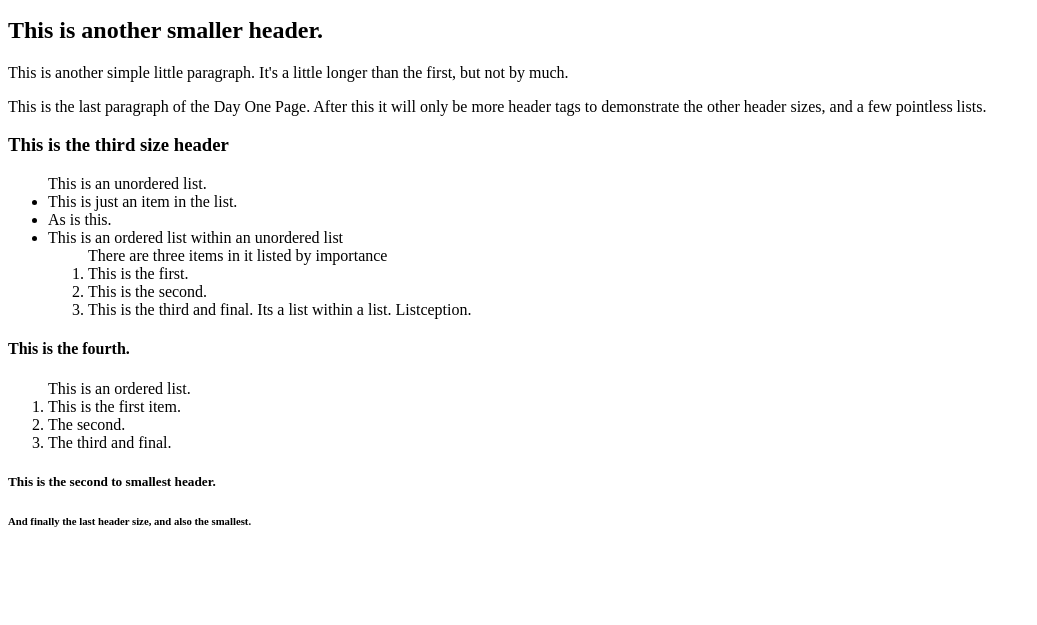
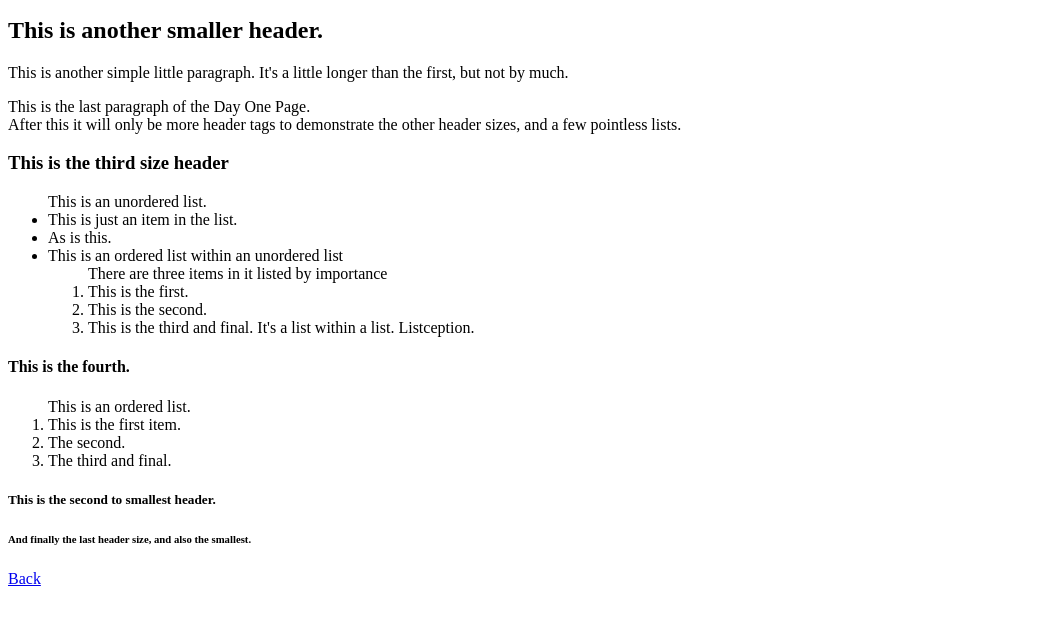
Before and after one commit to jantspo/bootcamp1, a plain HTML site: page pages/day1.html in a window 1280 px wide. Shown: the part 101-726 px from the top of the page, without its empty margins (0-1037 px from the left). Drawn offline with Linux system fonts and the light colour scheme.

Commit message:
added back link

```diff
--- a/pages/day1.html
+++ b/pages/day1.html
@@ -11,7 +11,7 @@
 	<h2>This is another smaller header.</h2>
 
 	<p>This is another simple little paragraph. It's a little longer than the first, but not by much.</p>
-	<p>This is the last paragraph of the Day One Page. After this it will only be more header tags to demonstrate the other header sizes, and a few pointless lists.</p>
+	<p>This is the last paragraph of the Day One Page. <br>After this it will only be more header tags to demonstrate the other header sizes, and a few pointless lists.</p>
 
 	<h3>This is the third size header</h3>
 
@@ -22,7 +22,7 @@
 			<ol>There are three items in it listed by importance
 				<li>This is the first.</li>
 				<li>This is the second.</li>
-				<li>This is the third and final. Its a list within a list. Listception.</li>
+				<li>This is the third and final. It's a list within a list. Listception.</li>
 			</ol></li>
 		</ul>
 
@@ -37,5 +37,5 @@
 	<h5>This is the second to smallest header.</h5>
 
 	<h6>And finally the last header size, and also the smallest.</h6>
-
+	<a href="http://jantspo.github.io/bootcamp1/">Back</a>
 </html>
```
